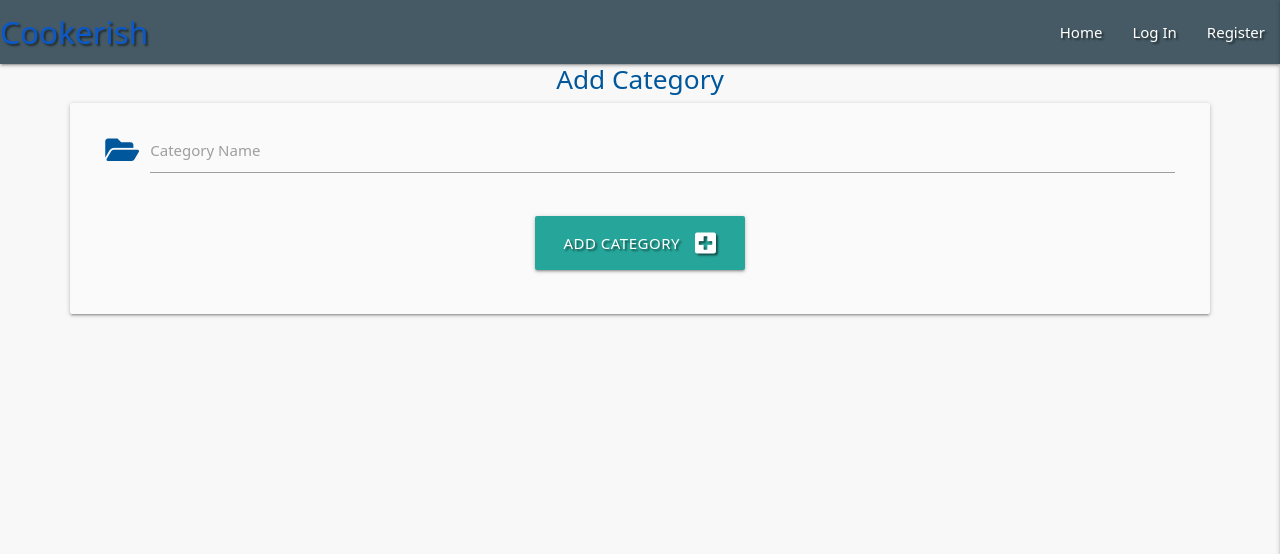
After one commit to baijuka/ms3-bju-project, a Flask app: page /add_category in a window 1280 px wide. The commit adds this page. Shown: the top 554 px of the page. Run offline with Flask 2, Linux system fonts and the light colour scheme; some libraries are stand-ins or nearby versions.

Commit message:
Add CRUD functionalities for Manage Categories

```diff
--- a/app.py
+++ b/app.py
@@ -169,7 +169,42 @@ def edit_userInfo(username):
 
 @app.route('/get_categories')
 def get_categories():
-    pass
+    categories = list(mongo.db.categories.find().sort("category_name",1))
+    return render_template("categories.html",categories=categories)
+
+
+@app.route("/add_category", methods=["GET","POST"])
+def add_category():
+    if request.method == "POST":
+        category = {
+            "category_name": request.form.get('category_name')
+        }
+        mongo.db.categories.insert_one(category)
+        flash("New Category Added")
+        return redirect(url_for('get_categories'))
+
+    return render_template("add_category.html")
+
+
+@app.route("/edit_category/<category_id>", methods=["GET","POST"])
+def edit_category(category_id):
+    if request.method == "POST":
+        submit = {
+            "category_name": request.form.get("category_name")
+        }
+        mongo.db.categories.update({"_id":ObjectId(category_id)},submit)
+        flash("Category Successfully Updated")
+        return redirect(url_for('get_categories'))
+
+    category = mongo.db.categories.find_one({"_id": ObjectId(category_id)})
+    return render_template("edit_category.html",category=category)
+
+
+@app.route("/delete_category/<category_id>")
+def delete_category(category_id):
+    mongo.db.categories.remove({"_id":ObjectId(category_id)})
+    flash("Category Successfully Deleted")
+    return redirect(url_for('get_categories'))
 
 
 if __name__ == "__main__":
--- a/static/css/style.css
+++ b/static/css/style.css
@@ -56,4 +56,4 @@ ul li a {
         padding-top: 3px 3px;
         font-size: 1rem;
     }
-  }
+}
--- /dev/null
+++ b/templates/add_category.html
@@ -0,0 +1,28 @@
+
+{% extends "base.html" %}
+{% block content %}
+
+    <h3 class="light-blue-text text-darken-4 center-align">Add Category</h3>
+
+    <div class="row card-panel grey lighten-5">
+        <form class="col s12" method="POST" action="{{ url_for('add_category') }}">
+            <!-- category name -->
+			<div class="row">
+				<div class="input-field col s12">
+                    <i class="fas fa-folder-open prefix light-blue-text text-darken-4"></i>
+					<input id="category_name" name="category_name" minlength="3" maxlength="25" type="text" class="validate" required>
+					<label for="category_name">Category Name</label>
+				</div>
+			</div>
+            <!-- submit button -->
+            <div class="row">
+                <div class="col s12 center-align">
+                    <button type="submit" class="btn-large btn-blue darken-1 text-shadow">
+                        Add Category<i class="fas fa-plus-square right"></i>
+                    </button>
+                </div>
+            </div>
+        </form>
+    </div>
+
+{% endblock %}
--- a/templates/base.html
+++ b/templates/base.html
@@ -15,7 +15,6 @@
 <body>
     <header>
         <!-- top navbar -->
-     <!--   <div class="container"> -->
             <nav class="nav-extended text-shadow blue-grey darken-2">
                 <div class="nav-wrapper">
                     <a style="text-decoration: none;" href="{{ url_for('get_recipes') }}" class="brand-logo">Cookerish</a>
@@ -69,7 +68,6 @@
             {% block content %}
             {% endblock %}
         </main>
-   <!-- </div>    -->
     <script src="https://code.jquery.com/jquery-3.6.0.min.js"
         integrity="sha256-/xUj+3OJU5yExlq6GSYGSHk7tPXikynS7ogEvDej/m4=" crossorigin="anonymous"></script>
     <script src="https://cdnjs.cloudflare.com/ajax/libs/materialize/1.0.0/js/materialize.min.js"></script>
```
Also changed, not shown: templates/categories.html (added, +28 -0 lines), templates/edit_category.html (added, +31 -0 lines).
